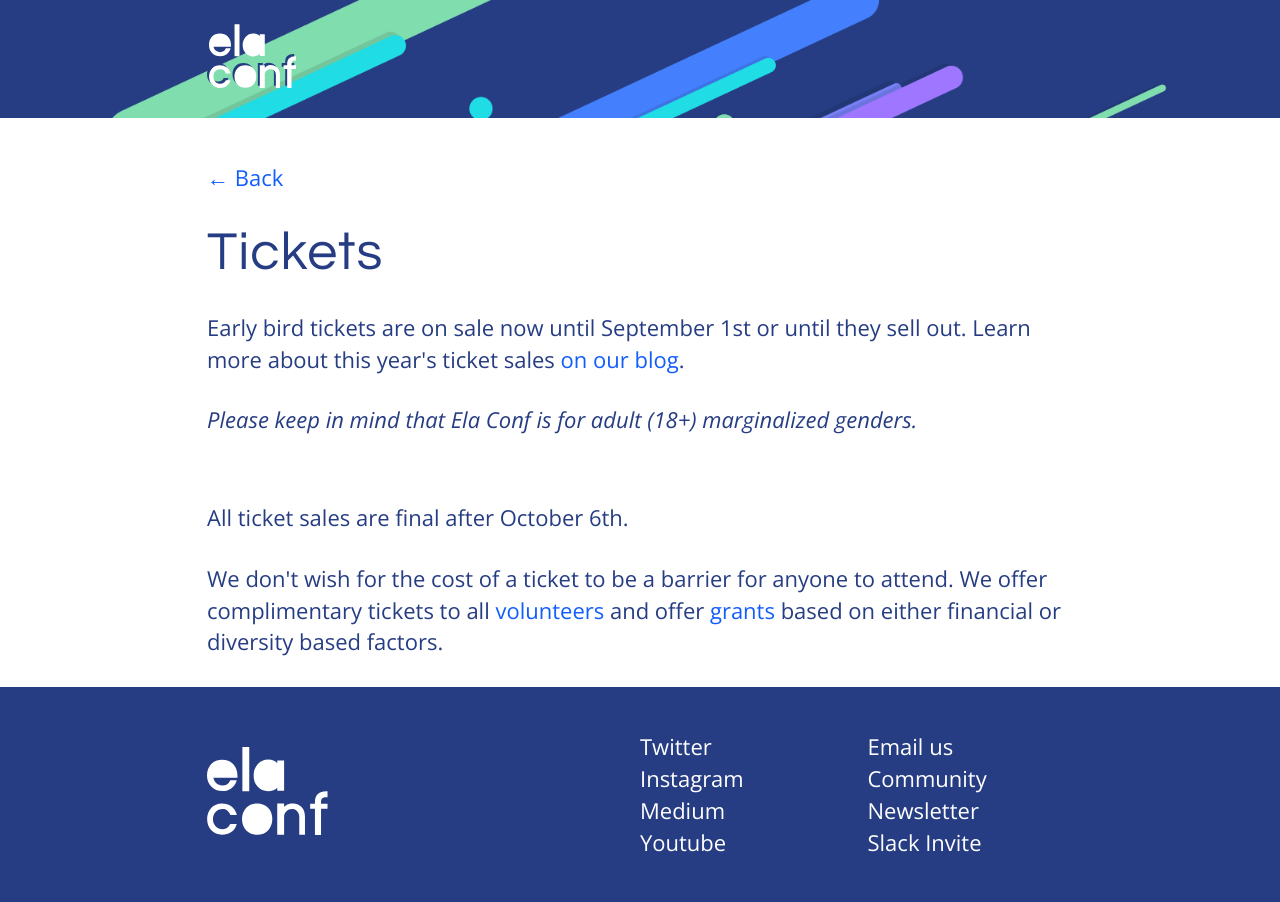
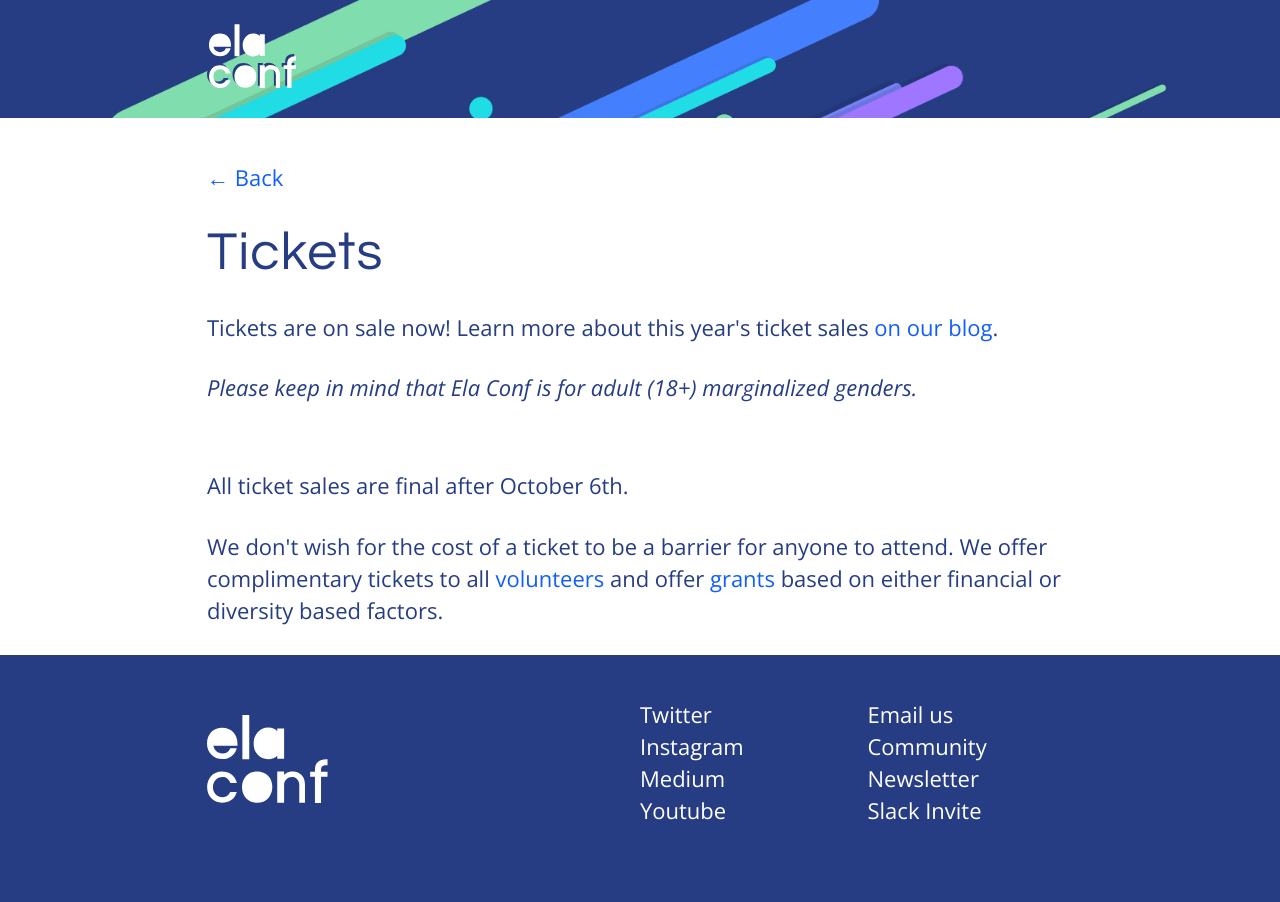
Before and after one commit to elaconf/elaconf.github.io, a Jekyll site: the page built from tickets/index.md, in a window 1280 px wide. Built offline with Jekyll 4.4.1, drawn with Linux system fonts in a browser that asks for light colours; a script that is not in the unit is left out.

Commit message:
end early :bird:

```diff
--- a/_includes/tickets.html
+++ b/_includes/tickets.html
@@ -1,4 +1,4 @@
-<p>Early bird tickets are on sale now until September 1st or until they sell out. Learn more about this year's ticket sales <a href="https://medium.com/@elaconf/2017-conference-tickets-b90638f44509">on our blog</a>.</p>
+<p>Tickets are on sale now! Learn more about this year's ticket sales <a href="https://medium.com/@elaconf/2017-conference-tickets-b90638f44509">on our blog</a>.</p>
 
 <p><em>Please keep in mind that Ela Conf is for adult (18+) marginalized genders.</em></p>
 
```
